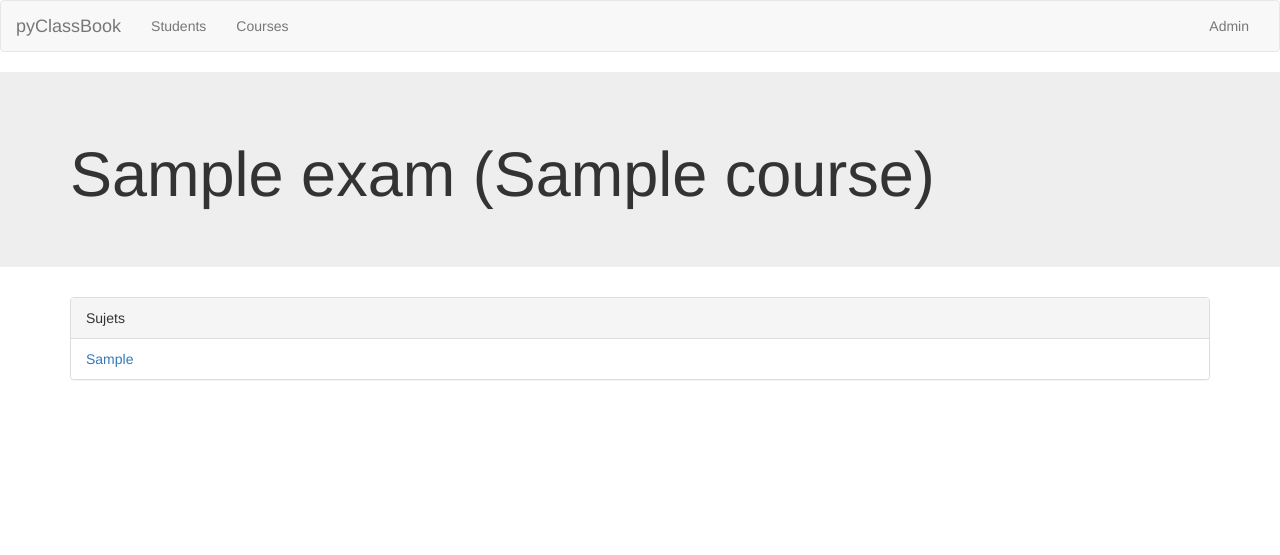
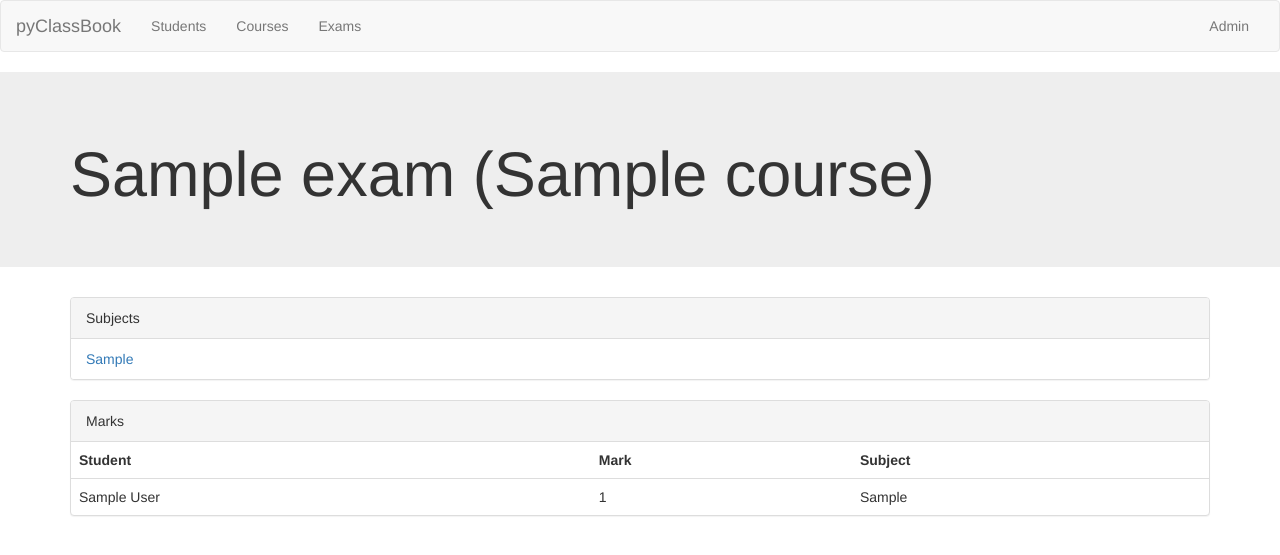
Before and after one commit to mw4rf/pyclassbook, a Django app: page /exams/00000000-0000-0000-0000-000000000001/ in a window 1280 px wide. Shown: the top 555 px of the page. Run offline with Django 3.2, Linux system fonts and the light colour scheme; tables that the repository leaves empty hold one stand-in row (values such as "Sample post"); some libraries are stand-ins or nearby versions.

Commit message:
exams page

```diff
--- a/exams/models.py
+++ b/exams/models.py
@@ -3,6 +3,8 @@ from datetime import date
 from django.utils.translation import ugettext as _
 
 import uuid
+
+from students.models import Mark
 
 class Exam(models.Model):
     # UUID
@@ -24,8 +26,13 @@ class Exam(models.Model):
     def __str__(self):
         return self.name + " (" + str(self.course) + ")"
 
+    @property
     def subjects(self):
         return Subject.objects.filter(exam=self.id)
+
+    @property
+    def marks(self):
+        return Mark.objects.filter(subject__in=self.subjects)
 
 class Subject(models.Model):
     # UUID
--- a/exams/templates/exams/show.html
+++ b/exams/templates/exams/show.html
@@ -9,15 +9,15 @@ Exam: {{ name }} ({{c}})
 
 {% block content %}
 
-    <div class="jumbotron">
-        <div class="container">
-            <h1>{{ exam }}</h1>
-        </div>
+<div class="jumbotron">
+    <div class="container">
+        <h1>{{ exam }}</h1>
     </div>
+</div>
 
 <div class="container">
     <div class="panel panel-default">
-      <div class="panel-heading">Sujets</div>
+      <div class="panel-heading">{% trans "Subjects" %}</div>
       <ul class="list-group">
         {% for s in exam.subjects %}
             <li class="list-group-item">
@@ -28,4 +28,23 @@ Exam: {{ name }} ({{c}})
     </div>
 </div>
 
+<div class="container">
+    <div class="panel panel-default">
+      <div class="panel-heading">{% trans "Marks" %}</div>
+      <table class="table">
+          <tr>
+              <th>{% trans "Student" %}</th>
+              <th>{% trans "Mark" %}</th>
+              <th>{% trans "Subject" %}</th>
+          </tr>
+          {% for mark in exam.marks %}
+              <tr>
+                  <td>{{ mark.student }}</td>
+                  <td>{{ mark.mark }}</td>
+                  <td>{{ mark.subject.kind }}</td>
+              </tr>
+          {% endfor %}
+      </table>
+</div>
+
 {% endblock %}
--- a/exams/views.py
+++ b/exams/views.py
@@ -5,7 +5,7 @@ from .models import Exam, Subject
 
 def index(request):
     ''' List of exams. '''
-    exams = Exam.objects.order_by('date')
+    exams = Exam.objects.order_by('course')
     context = {'exams': exams}
     return render(request, 'exams/index.html', context)
 
--- a/shared/templates/navbar.html
+++ b/shared/templates/navbar.html
@@ -15,6 +15,9 @@
                 <li class="{% navactive request 'courses:index' %}">
                     <a href="{% url 'courses:index' %}">{% trans 'Courses' %}</a>
                 </li>
+                <li class="{% navactive request 'exams:index' %}">
+                    <a href="{% url 'exams:index' %}">{% trans 'Exams' %}</a>
+                </li>
              </ul>
              <ul class="nav navbar-nav navbar-right">
                  <li class="">
```
Also changed, not shown: exams/templates/exams/index.html (+20 -6 lines), locale/fr/LC_MESSAGES/django.po.
